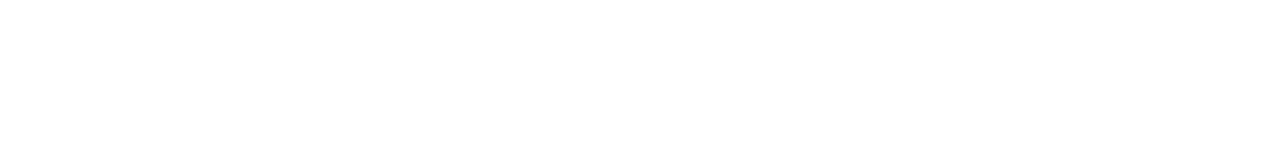
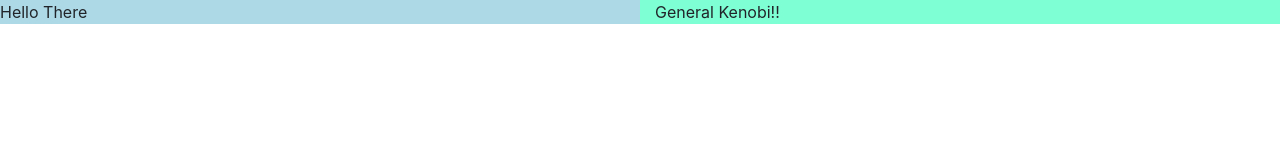
Before and after one commit to c-porter15/ArtWebsite, a plain HTML site: page index.html in a window 1280 px wide. Drawn offline with nearby package versions, Linux system fonts and the light colour scheme.

Commit message:
boostrap/css

```diff
--- a/index.html
+++ b/index.html
@@ -2,9 +2,16 @@
 <html>
     <head>
         <title>My Webpage</title>
+        <link rel="stylesheet" href="main.css">
+        <link rel="stylesheet" href="https://stackpath.bootstrapcdn.com/bootstrap/4.5.0/css/bootstrap.min.css" integrity="sha384-9aIt2nRpC12Uk9gS9baDl411NQApFmC26EwAOH8WgZl5MYYxFfc+NcPb1dKGj7Sk" crossorigin="anonymous">
+
     </head>
+    <body>
+        <div class="row">
+            <div class="col-sm-6 tits" >Hello There</div>
+            <div class="col-sm-6 ass">General Kenobi!!</div>
+        </div>
 
-    <body>
-
+        <script src="https://stackpath.bootstrapcdn.com/bootstrap/4.5.0/js/bootstrap.min.js" integrity="sha384-OgVRvuATP1z7JjHLkuOU7Xw704+h835Lr+6QL9UvYjZE3Ipu6Tp75j7Bh/kR0JKI" crossorigin="anonymous"></script>
     </body>
 </html>
--- /dev/null
+++ b/main.css
@@ -0,0 +1,7 @@
+.tits {
+    background-color: lightblue;
+  }
+
+.ass {
+    background-color: aquamarine;
+}
```
